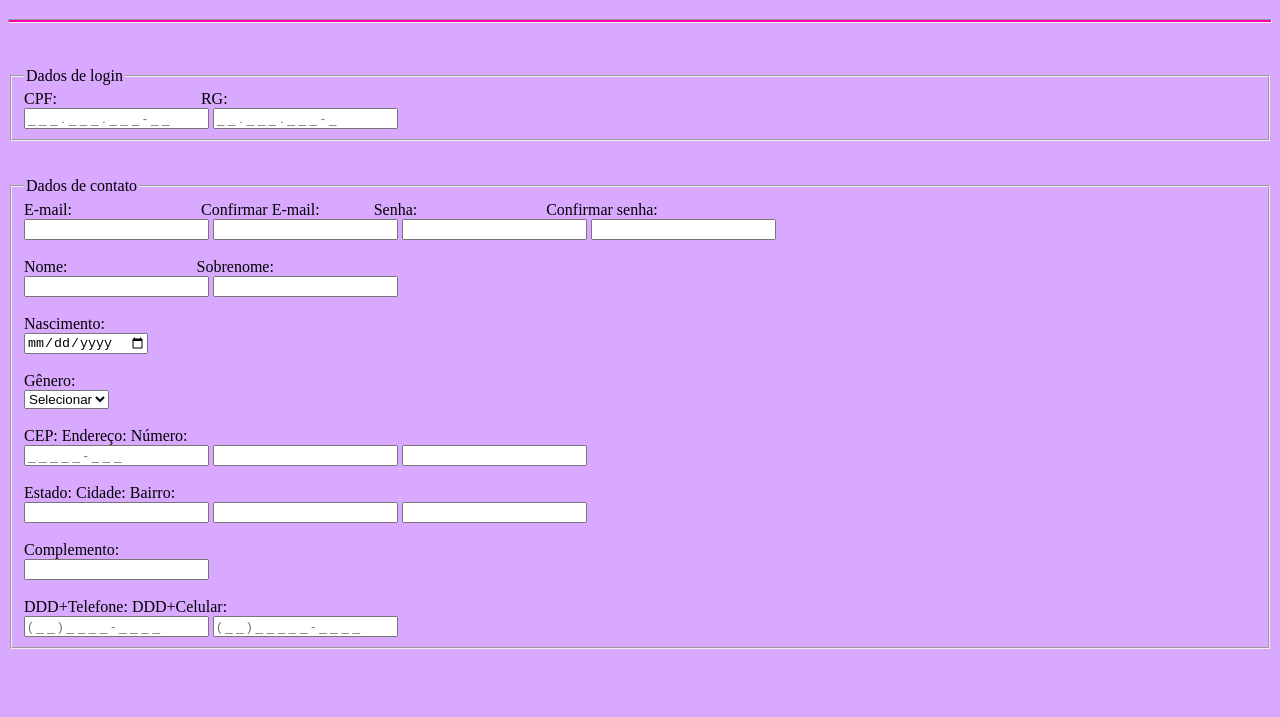
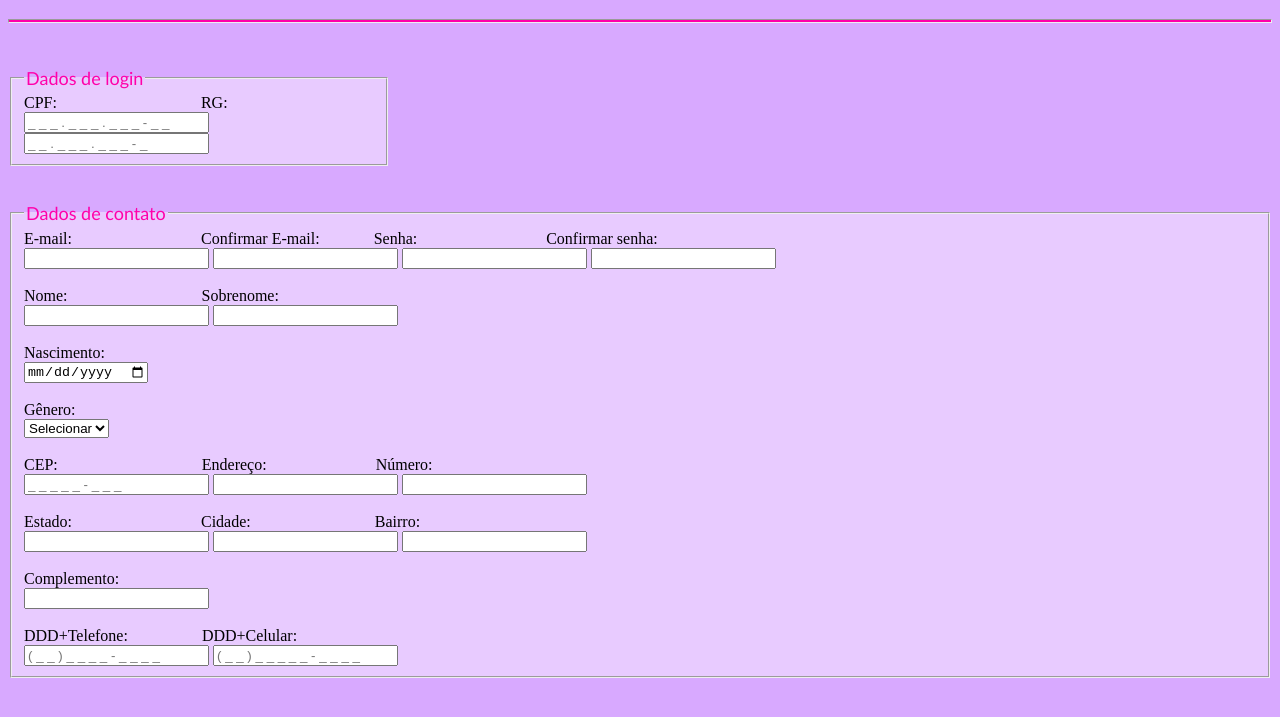
Before and after one commit to RenattaGT/input, a plain HTML site: page trabalho de programação cadastro/index.html in a window 1280 px wide. Shown: the part 61-778 px from the top of the page. Drawn offline with Linux system fonts and the light colour scheme.

Commit message:
Update style.css

```diff
--- a/trabalho de programação cadastro/style.css
+++ b/trabalho de programação cadastro/style.css
@@ -14,9 +14,30 @@ hr {
     font-family: 'Franklin Gothic Medium', 'Arial Narrow', Arial, sans-serif;
 }
 
+.dadosdelogin {
+    background-color: rgb(232, 203, 255);
+    width: 350px;
+}
+
+.dadosdelogintitulo {
+    font-family: 'Gill Sans', 'Gill Sans MT', Calibri, 'Trebuchet MS', sans-serif;
+    color: rgb(255, 0, 170);
+    font-size: large;
+}
+
 .rg {
     position: relative;
     left: 140px;
+}
+
+.dadosdecontato {
+    background-color: rgb(232, 203, 255);
+}
+
+.dadosdecontatotitulo {
+    font-family: 'Gill Sans', 'Gill Sans MT', Calibri, 'Trebuchet MS', sans-serif;
+    color: rgb(255, 0, 170);
+    font-size: large;
 }
 
 .confirmaremail {
@@ -36,10 +57,39 @@ hr {
 
 .sobrenome {
     position: relative;
-    left: 125px;
+    left: 130px;
 }
 
 .genero {
     background-color: rgb(255, 255, 255);
     width: 100px;
 }
+
+.endereco {
+    position: relative;
+    left: 140px;
+}
+
+.numero {
+    position: relative;
+    left: 245px;
+}
+
+.cidade {
+    position: relative;
+    left: 125px;
+}
+
+.bairro {
+    position: relative;
+    left: 245px;
+}
+
+.celular {
+    position: relative;
+    left: 70px;
+}
+.genero {
+    background-color: rgb(255, 255, 255);
+    width: 100px;
+}
```
